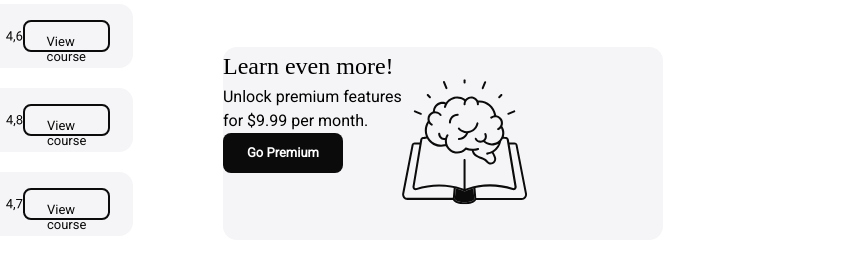
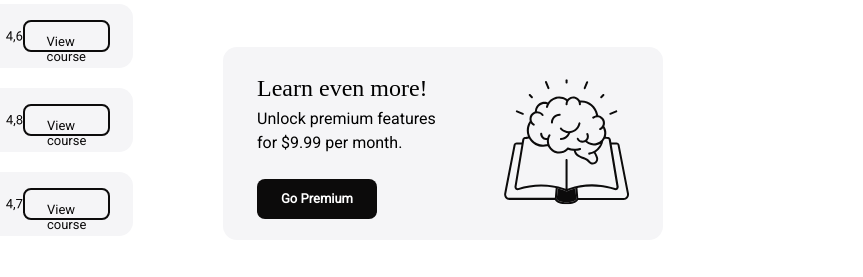
Before and after one commit to AdastroAgni/Dashboard_by_SG, a plain HTML site: page index.html in a window 1280 px wide. Shown: the part 550-827 px from the top of the page, 417-1280 px from the left. Drawn offline with Linux system fonts and the light colour scheme; a web font is replaced by a local one.

Commit message:
update for new section

```diff
--- a/style.css
+++ b/style.css
@@ -442,6 +442,8 @@ a{
 ._go__premium{
     display: flex;
     flex-direction: row;
+    justify-content: space-around;
+    align-items: center;
     width: 440px;
     height: 193px;
     background-color: #F5F5F7;
@@ -476,6 +478,7 @@ a{
 }
 
 .buttom__go_premium{
+    margin-top: 24px;
     color: white;
     padding-top: 12px;
     width: 120px;
```
Also changed, not shown: index.html (+1 -1 lines).
